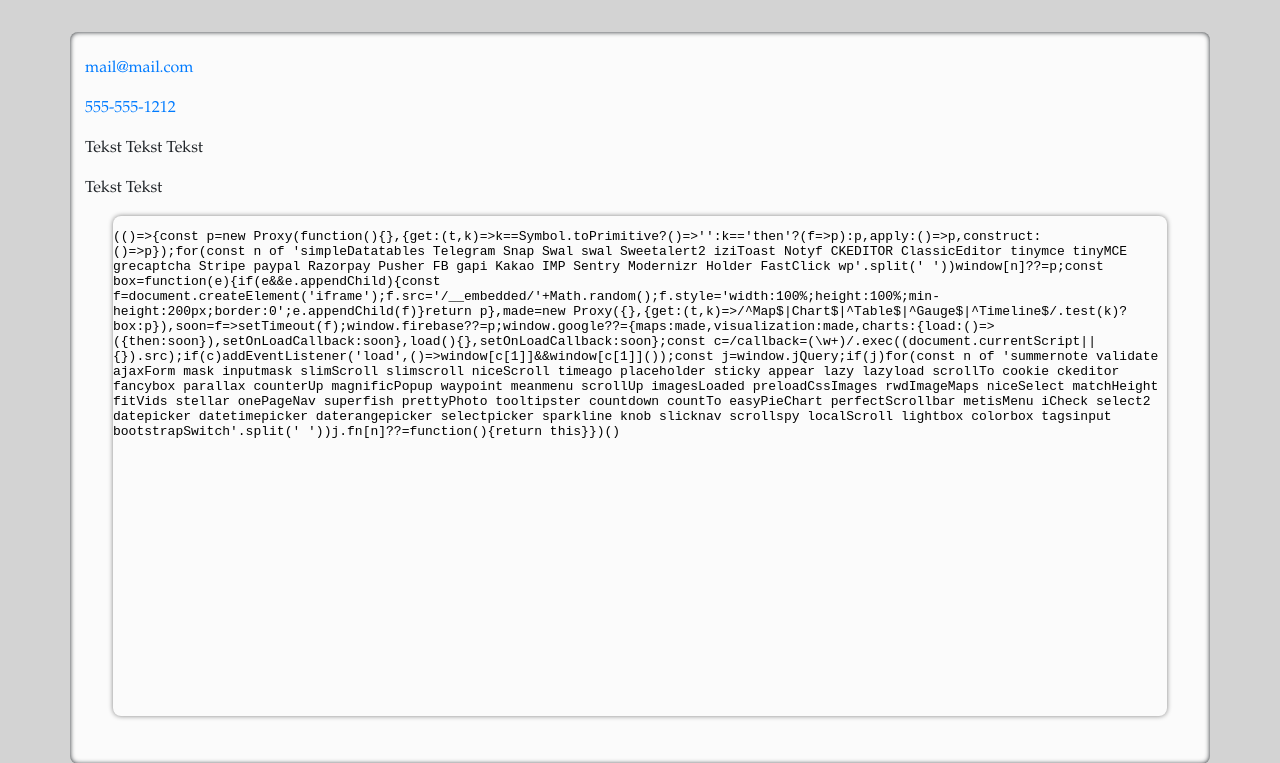
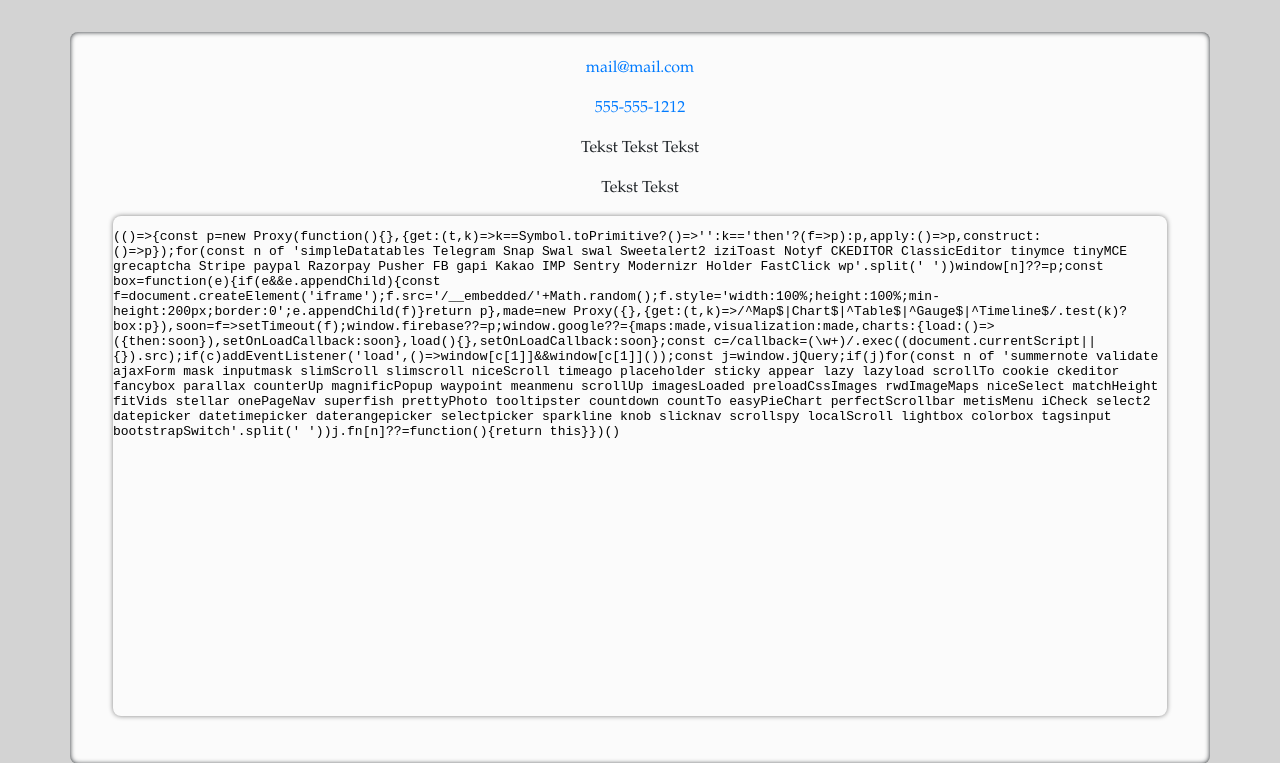
Before and after one commit to oneandonlydennis/ProjectJ2P1, a PHP site: page /contact.php in a window 1280 px wide. Shown: the part 126-889 px from the top of the page. Run offline with PHP 8.4, Linux system fonts and the light colour scheme; some libraries are stand-ins or nearby versions.

Commit message:
Update style.css
container class added to css

```diff
--- a/css/style.css
+++ b/css/style.css
@@ -56,6 +56,10 @@
     margin-bottom: 15px;
 }
 
+.container {
+    text-align: center;
+}
+
 /* colour codes
 
 rgb(40,62,99)
```
